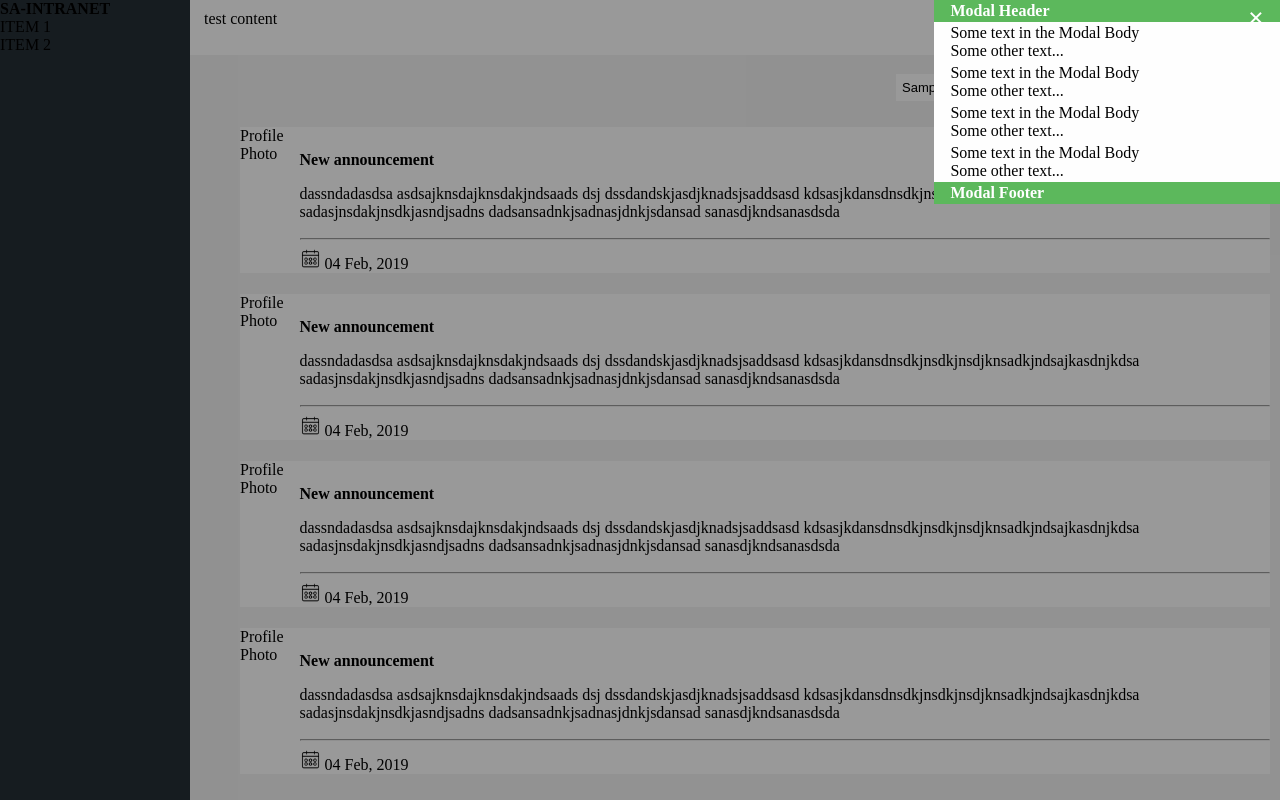
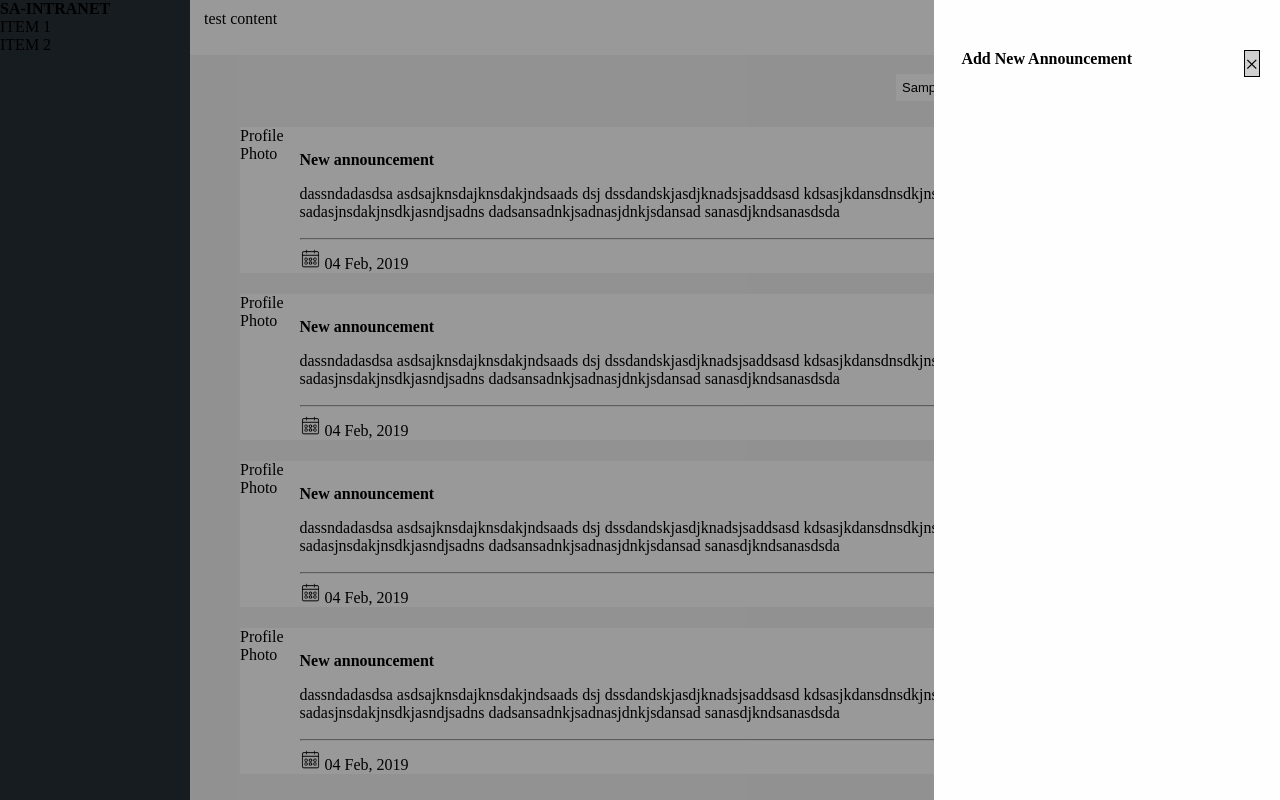
Before and after one commit to naveenkosigi/work-space-management-app, an Angular app: page / in a window 1280 px wide. Both pictures are taken after typing "Sample" into the empty fields and a click on the button "+ Add Announcement". Built offline with nearby package versions, Linux system fonts and the light colour scheme.

Commit message:
New announcement UI basic template

```diff
--- a/src/app/main-page/main-page.component.html
+++ b/src/app/main-page/main-page.component.html
@@ -25,33 +25,15 @@
 </div>
 
 <!-- The Modal -->
-<div id="myModal" class="modal" #modal>
+<div id="myModal" class="modal"  #modal>
 
     <!-- Modal content -->
     <div class="modal-content">
-      <div class="modal-header">
-        <span class="close">&times;</span>
-        <h2>Modal Header</h2>
-      </div>
-      <div class="modal-body">
-        <p>Some text in the Modal Body</p>
-        <p>Some other text...</p>
-      </div>
-      <div class="modal-body">
-        <p>Some text in the Modal Body</p>
-        <p>Some other text...</p>
-      </div>
-      <div class="modal-body">
-        <p>Some text in the Modal Body</p>
-        <p>Some other text...</p>
-      </div>
-      <div class="modal-body">
-        <p>Some text in the Modal Body</p>
-        <p>Some other text...</p>
-      </div>
-      <div class="modal-footer">
-        <h3>Modal Footer</h3>
-      </div>
+        <div class="modal-header">
+            <span>Add New Announcement</span>
+            <span class="close" style="width:14px;height:25px;border:1px solid #000;background-color:#D0D0D0;">&times;</span>
+        </div>
+
     </div>
 
   </div>
--- a/src/index.html
+++ b/src/index.html
@@ -40,6 +40,7 @@
   right: 0;
   background-color: #fefefe;
   width: 27%;
+  height: 100%;
   -webkit-animation-name: slideIn;
   -webkit-animation-duration: 0.4s;
   animation-name: slideIn;
@@ -48,10 +49,10 @@
 
 /* The Close Button */
 .close {
-  color: white;
+  color: #000;
   float: right;
-  font-size: 28px;
-  font-weight: bold;
+  font-size: 24px;
+  font-weight: 400;
 }
 
 .close:hover,
@@ -62,9 +63,10 @@
 }
 
 .modal-header {
-  padding: 2px 16px;
-  background-color: #5cb85c;
-  color: white;
+  font-weight: bold;
+  margin-top: 50px;
+  margin-left: 27px;
+  margin-right: 20px;
 }
 
 .modal-body {padding: 2px 16px;}
@@ -96,6 +98,10 @@
   to {opacity: 1}
 }
 
+button:hover{
+  cursor: pointer;
+}
+
   </style>
 </head>
 <body style="background: rgba(0,0,0,.05)">
```
